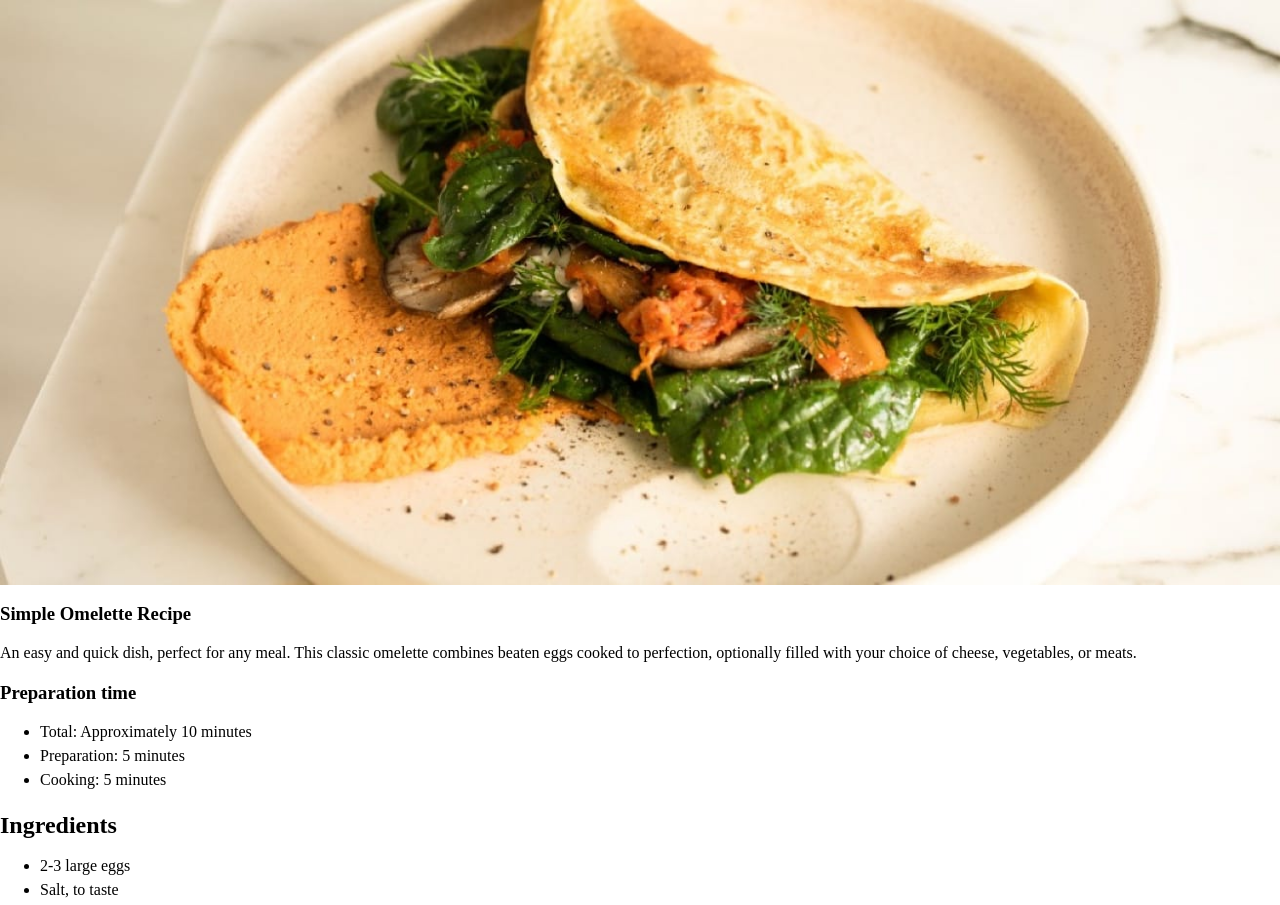
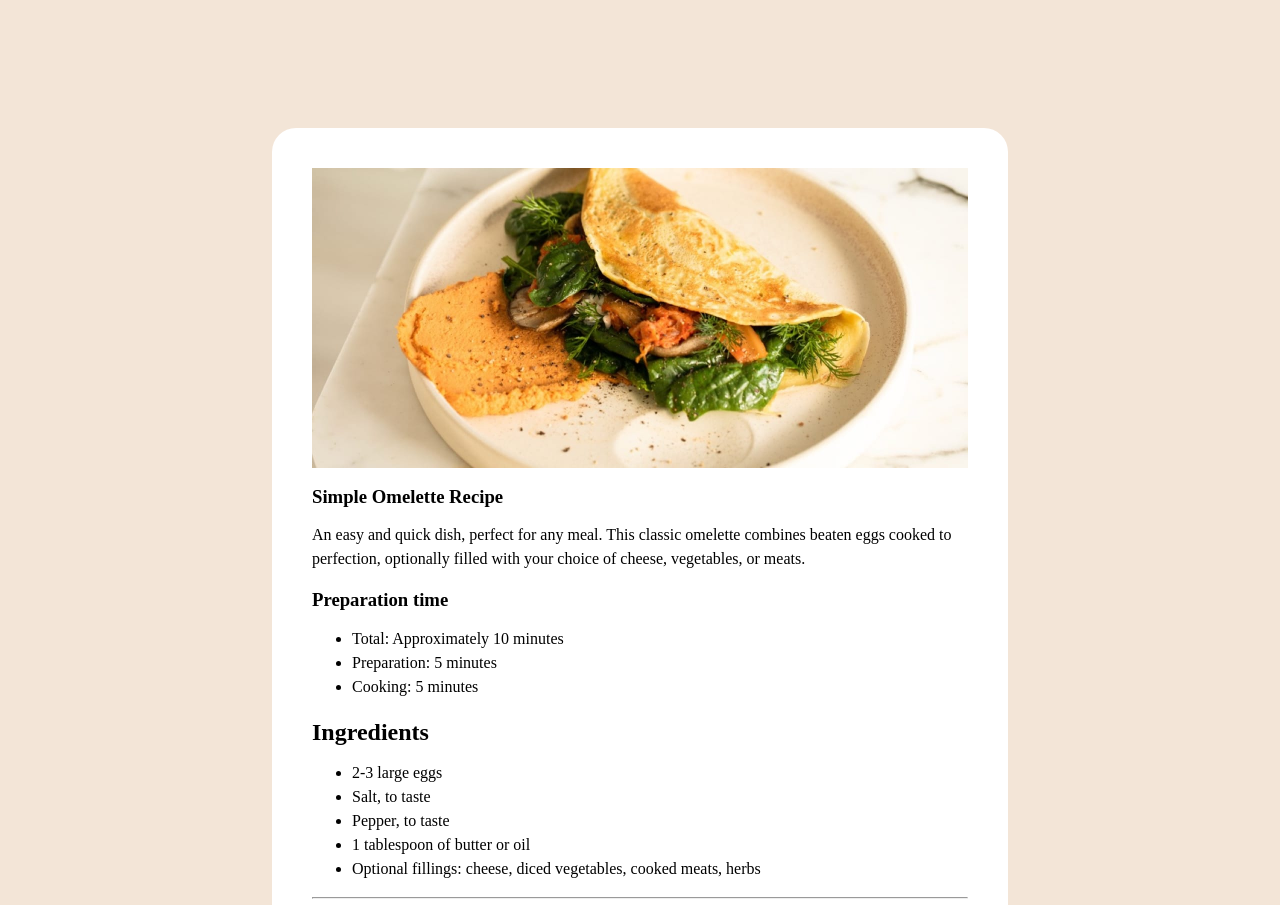
Before and after one commit to wideirp/recipe-page, a plain HTML site: page index.html in a window 1280 px wide. Shown: the top 905 px of the page. Drawn offline with Linux system fonts and the light colour scheme.

Commit message:
Style article container for all device sizes

```diff
--- a/style.css
+++ b/style.css
@@ -125,12 +125,31 @@ CUSTOM CSS STYLES
 
 body {
   margin: 0;
+  background-color: var(--stone-100);
+  display: flex;
+  flex-direction: column;
+  align-items: center;
+}
+
+article {
+  background-color: var(--white);
+  max-width: 736px;
+  min-width: 320px;
 }
 
 .attribution {
+  margin-top: 14px;
   font-size: 11px;
   text-align: center;
 }
 .attribution a {
   color: hsl(228, 45%, 44%);
 }
+
+@media (width >= 480px) {
+  article {
+    margin: 128px 48px;
+    padding: 40px;
+    border-radius: 24px;
+  }
+}
```
